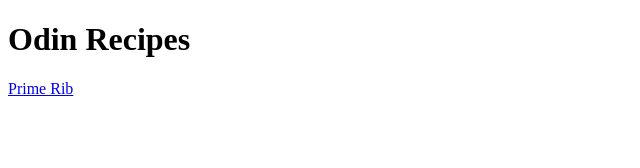
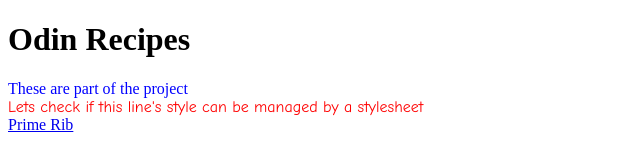
Before and after one commit to AG4474/odin-recipes, a plain HTML site: page index.html in a window 1280 px wide. Shown: the whole page, without its empty margins (0-640 px from the left). Drawn offline with Linux system fonts and the light colour scheme.

Commit message:
adding link to stylesheet file in index.html

```diff
--- a/index.html
+++ b/index.html
@@ -3,10 +3,13 @@
 <html lang="en" xmlns="http://www.w3.org/1999/xhtml">
 <head>
     <meta charset="utf-8" />
-    <title></title>
+    <title>Recipe Home Tab</title>
+    <link rel="stylesheet" href="styles.css">
 </head>
 <body>
     <h1>Odin Recipes</h1>
-    <a href="recipes/prime-rib.html">Prime Rib</a>
+    <div>These are part of the project</div>
+    <div class="temp1">Lets check if this line's style can be managed by a stylesheet</div>
+    <a href="recipes/prime-rib.html" rel="noopener nofollow" target="_blank">Prime Rib</a>
 </body>
 </html>
--- /dev/null
+++ b/styles.css
@@ -0,0 +1,9 @@
+div
+{
+    color:blue;
+}
+
+.temp1 {
+    font-family:'Comic Sans MS';
+    color:red;
+}
```
Also changed, not shown: recipes/prime-rib.html (+1 -1 lines).
